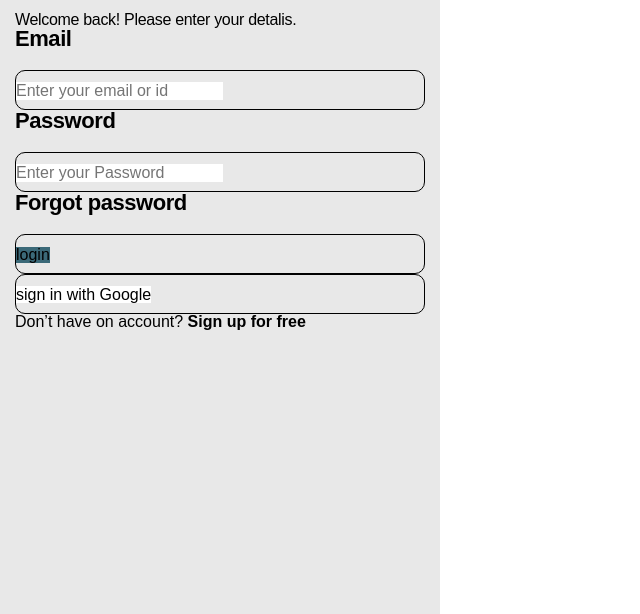
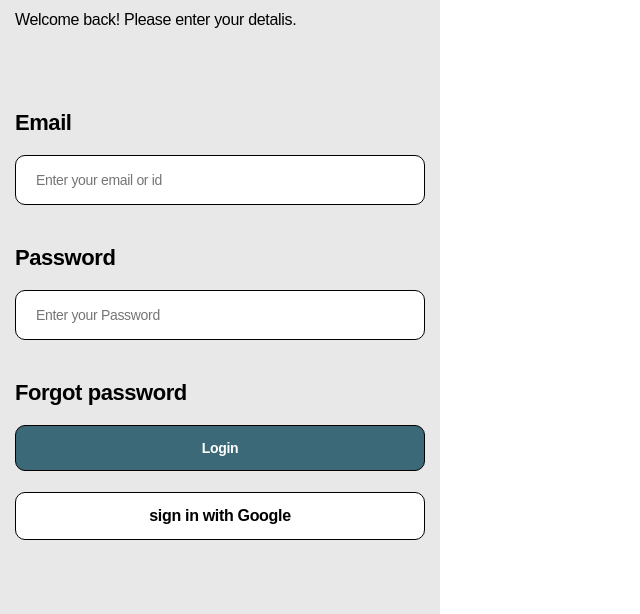
Before and after one commit to parkhyejoung/TIL, a plain HTML site: page html_level1/w3schools/main.html in a window 1280 px wide. Shown: the part 186-800 px from the top of the page, without its empty margins (0-640 px from the left). Drawn offline with Linux system fonts and the light colour scheme; a web font is replaced by a local one.

Commit message:
w3스쿨완성

```diff
--- a/html_level1/w3schools/main.html
+++ b/html_level1/w3schools/main.html
@@ -16,11 +16,11 @@
         <p>Welcome back! Please enter your detalis.</p>
         <form action="#" method="post" id="login_frm">
             <h2>Email</h2>
-            <p><input type="email" name="user_email" placeholder="Enter your email or id"></p>
+            <p class="user_in"><input type="email" name="user_email" placeholder="Enter your email or id"></p>
             <h2>Password</h2>
-            <p><input type="password" name="user_password" placeholder="Enter your Password"></p>
+            <p class="user_in"><input type="password" name="user_password" placeholder="Enter your Password"></p>
             <h2>Forgot password</h2>
-            <p><button type="button" id="login_btn">login</button></p>
+            <p class="user.btn"><button type="button" id="login_btn">Login</button></p>
             <p><a href="#" class="login_google">sign in with Google</a></p>
         </form>
         <p>Don’t have on account? <a href="#">Sign up for free</a></p>
--- a/html_level1/w3schools/styles/main.css
+++ b/html_level1/w3schools/styles/main.css
@@ -6,40 +6,72 @@
     padding-right: 15px;
 }
 #wrap h1 {
-    font-weight: 700;
-    font-size: 2.5rem;
-    letter-spacing:-0.02em;
+    padding-top: 128px;
+    margin-bottom: 30px;
+    font-weight: 700;/* bold */
+    font-size: 2.5rem;/* 40px */
     color: #1C3643;
-    padding-top: 128px;
+    /* 위치 레이아웃 먼저 잡는게 편함 */
 }
-#wrap > p {} /* #wrap의 모든 자식 p */
+#wrap > p {} /* #wrap의 모든 자식 p Welcome back! Please,Don’t have on*/
 #wrap h1+p {
-    margin-top: 30px;
-    font-size: 1rem;
-    letter-spacing:-0.02em;
+    margin-bottom: 84px;
 } /* #wrap의 h1 옆에 p */
 #wrap #login_frm {}
 #wrap #login_frm h2 {
     font-size:1.375rem;
-    letter-spacing:-0.02em;
     font-weight: 600;
-    margin-bottom: 20px;}
-#wrap #login_frm p {
-    border:1px solid #000;
-    border-radius:10px;
-    color: #fff;
-    height: 40px;
-    line-height :40px;
+    margin-bottom: 21px;
+}
+#wrap #login_frm p {}
+#wrap #login_frm p.user_in {margin-bottom: 42px;}
+#wrap #login_frm p.user_btn {margin-bottom: 21px;}
+#wrap #login_frm p input::placeholder { /* placeholder 속성 선택자 작성법 */
+    font-size: 0.875rem;
+    font-weight: 300;
 }
 #wrap #login_frm p input {
+    width: 410px;
+    padding-left: 20px;
+    padding-right: 20px;
+    padding-top: 15px;
+    padding-bottom: 15px;
+    border: 1px solid #000;
+    border-radius: 10px;
 }
-#wrap #login_frm p #login_btn {background-color: #3B6978;
+#wrap #login_frm p #login_btn {
+    width: 410px;
+    padding-left: 20px;
+    padding-right: 20px;
+    padding-top: 15px;
+    padding-bottom: 15px;
+    border-radius: 10px;
+    border: 1px solid #000;
+    background-color: #3B6978;
+    color: #fff;
+    font-weight: 600; font-size: 0.875rem;
 }
 #wrap #login_frm p .login_google {
+    margin-top: 21px;
     background-color: #fff;
+    width: 410px;
+    padding-left: 20px;
+    padding-right: 20px;
+    padding-top: 15px;
+    padding-bottom: 15px;
+    border-radius: 10px;
+    border: 1px solid #000;
+    display: block;
+    text-align: center;
+    font-weight: 600;
 }
-#wrap #login_frm+p {}
+#wrap #login_frm+p {
+    color: black;
+    font-weight: 300;
+    letter-spacing: 0;
+    text-align: center;
+    margin-top: 99px;
+}
 #wrap #login_frm+p a {
-    color: black;
-    font-weight: 700;
+    font-weight: 600;
     }
--- a/html_level1/w3schools/styles/reset.css
+++ b/html_level1/w3schools/styles/reset.css
@@ -5,7 +5,7 @@ header,footer,nav,aside,article,section,figure,figcaption,main,details,summary
 form,fieldset,legend,input,button,select,option,textarea,
 em,strong,sub,sup,br,span,del,s,q,mark,code,img,a {
     margin: 0; padding:0; box-sizing:border-box;
-    line-height:1; letter-spacing:0; word-spacing:0;
+    line-height:1; letter-spacing:-0.02em; word-spacing:0;
     font-size:1em; font-weight: 400; font-style:normal; color: #000;
     font-family:'Pretendard',sans-serif
 }
```
